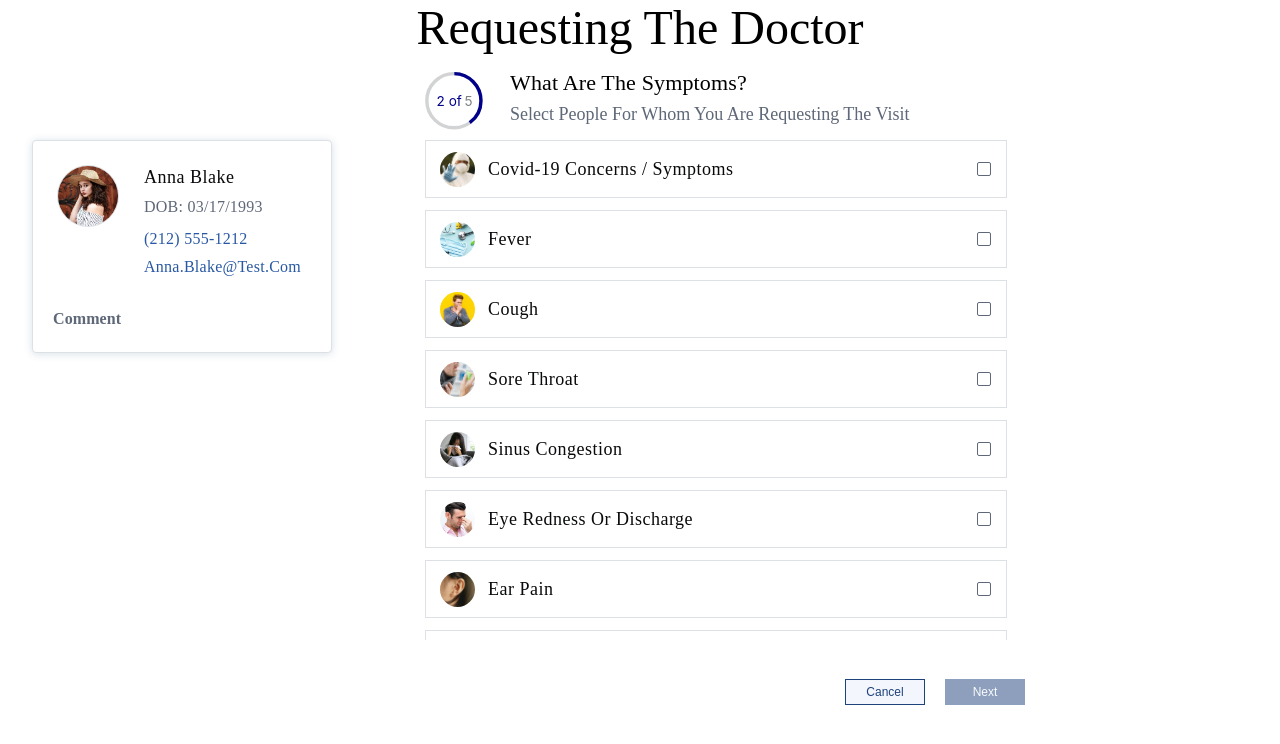
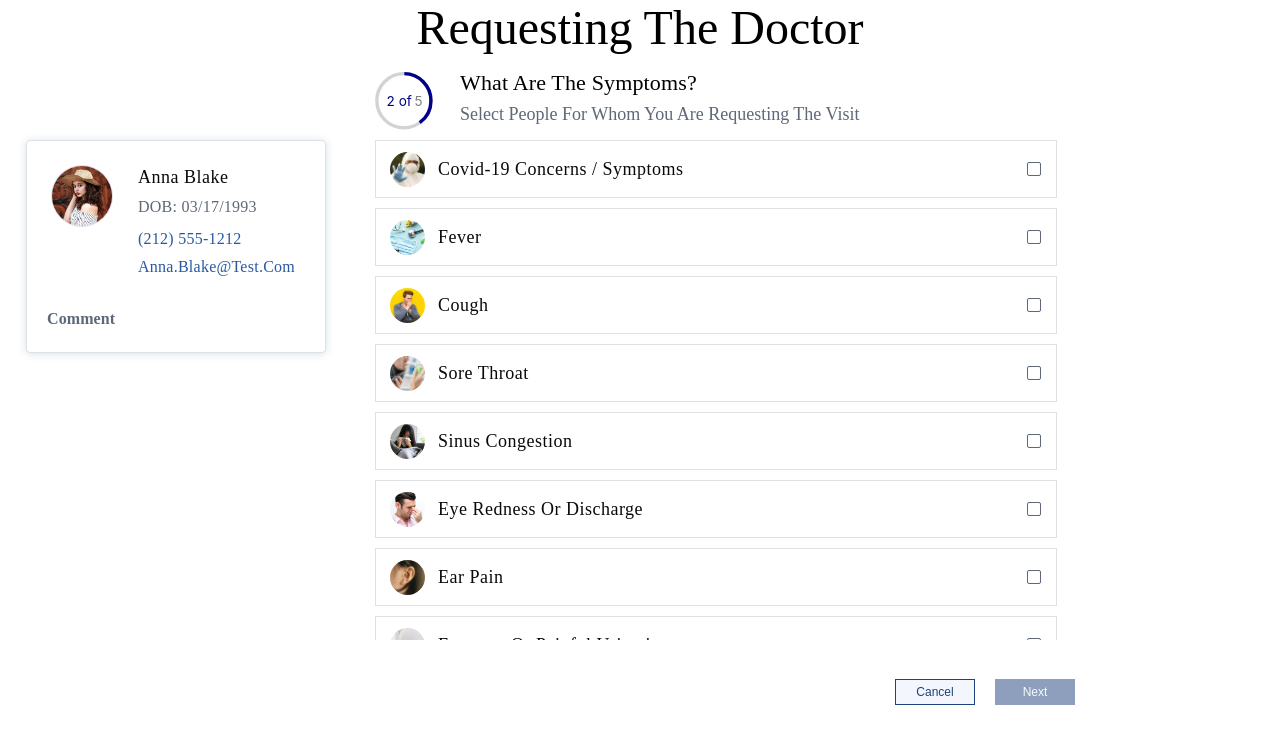
Before and after one commit to Yulia-min/HospitalProject, a React (Create React App) app in the folder hospital/: page / in a window 1280 px wide. Shown: the top 744 px of the page. Built offline with nearby package versions, Linux system fonts and the light colour scheme.

Commit message:
checkboxChange_18

```diff
--- a/hospital/src/Button/ButtonStyle.css
+++ b/hospital/src/Button/ButtonStyle.css
@@ -85,6 +85,6 @@
 @media screen and (min-width: 1200px) {
     .button{
         display: flex;
-        margin-left: 470px;
+        margin-left: 670px;
     }
 }
--- a/hospital/src/components/choice/ChoiceStyle.css
+++ b/hospital/src/components/choice/ChoiceStyle.css
@@ -86,12 +86,12 @@
         display: flex;
         margin-bottom: 24px;
         height: 500px;
-        width: 1800px;
+        width: 1000px;
     }
 
     .checkbox__full{
         height: 100%;
-        width: 600px;
+        width: 700px;
         overflow: scroll;
         overflow-x:hidden;
     }
@@ -101,7 +101,7 @@
         justify-content: space-between;
         align-items: center;
         border: 1px solid #DDE0E4;
-        width: 580px;
-        margin-bottom: 12px;
+        width: 680px;
+        margin-bottom: 10px;
     }
 }
--- a/hospital/src/components/diagramm/DiagrammStyle.css
+++ b/hospital/src/components/diagramm/DiagrammStyle.css
@@ -35,7 +35,7 @@
 @media screen and (min-width: 1200px) {
     .display__article{
         display: flex;
-        width: 600px;
+        width: 700px;
         margin: 0% auto;
     }
 }
--- a/hospital/src/components/profile/ProfileStyle.css
+++ b/hospital/src/components/profile/ProfileStyle.css
@@ -130,7 +130,7 @@
         width: 300px;
         position: absolute;
         margin-top: 85px;
-        margin-left: 32px;
+        margin-left: 26px;
         background: #FFFFFF;
         border: 1px solid #DDE0E4;
         box-sizing: border-box;
--- a/hospital/src/components/request/RequestStyle.css
+++ b/hospital/src/components/request/RequestStyle.css
@@ -25,7 +25,7 @@
         display: flex;
         flex-wrap: wrap;
         margin: 0 auto;
-        width: 700px;
+        width: 1000px;
     }
     .display__info{
         display: flex;
```
